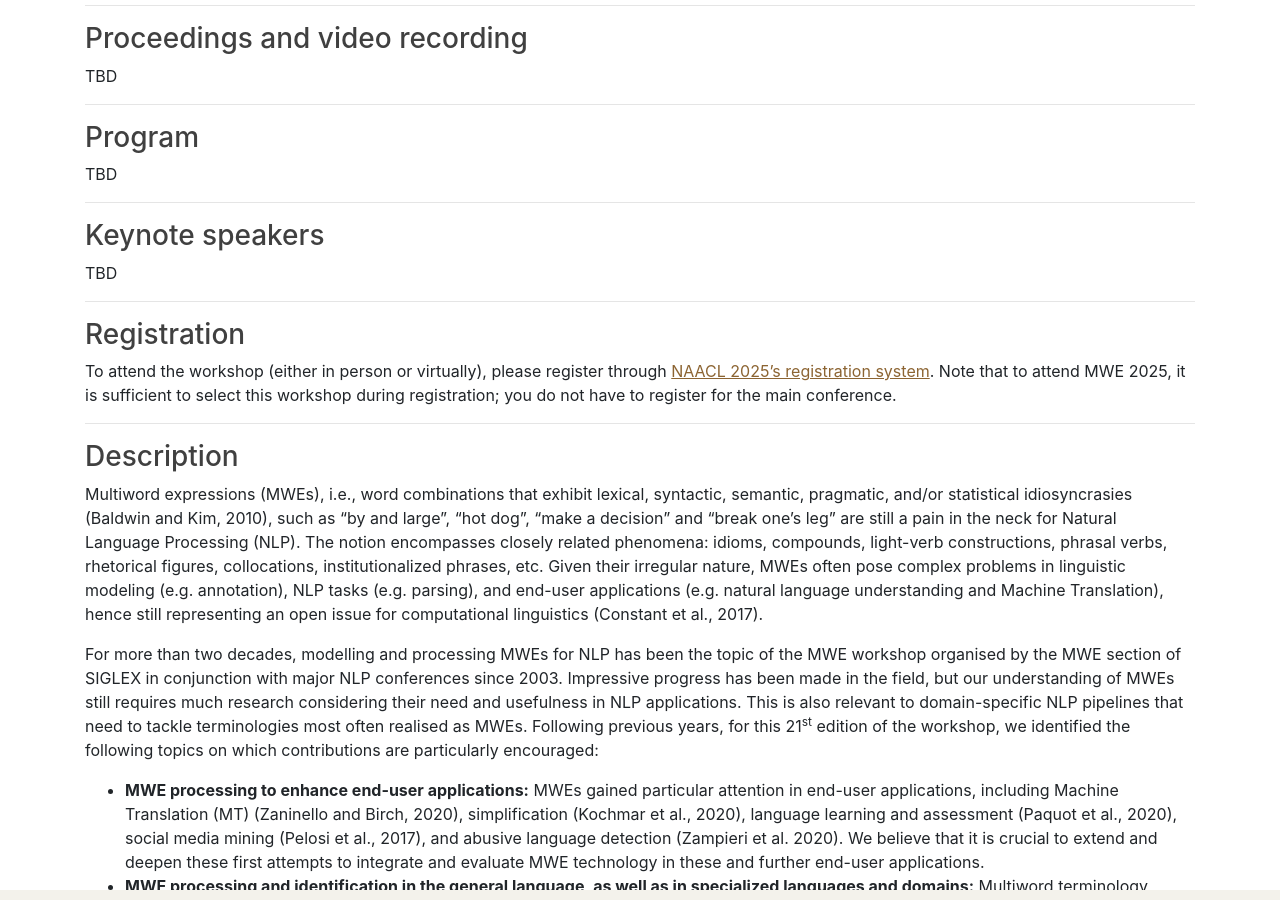
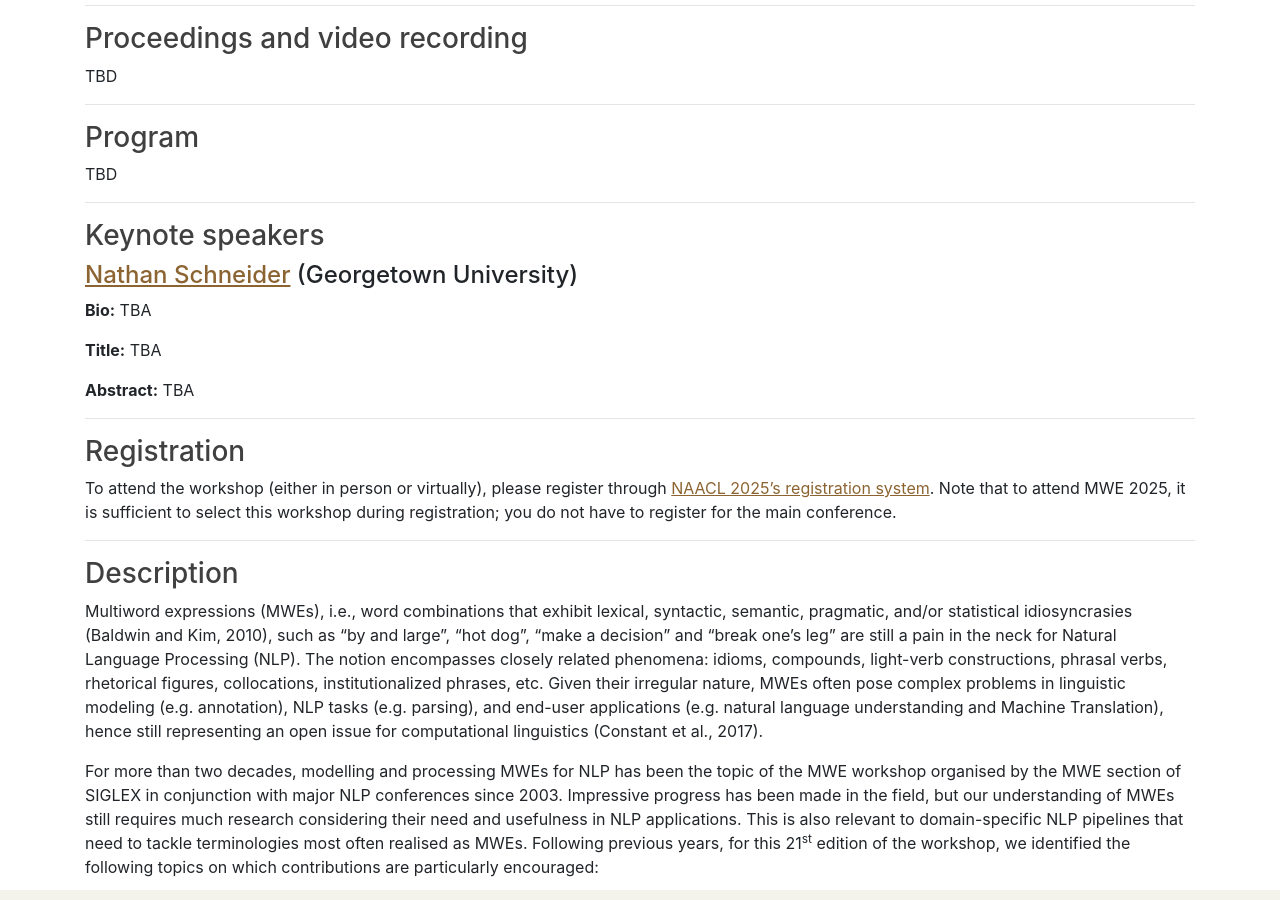
Before and after one commit to multiword/multiword.github.io, a Jekyll site: the page built from mwe2025/index.md, in a window 1280 px wide and 900 px high, scrolled down 823 px. Built offline with Jekyll 4.4.1, drawn with Linux system fonts in a browser that asks for light colours; comment, search, counter and statistics services are not loaded.

Commit message:
mwe ws2025 keynote speaker added

```diff
--- a/mwe2025/index.md
+++ b/mwe2025/index.md
@@ -84,7 +84,14 @@ TBD
 
 ### <a name="keynotes">Keynote speakers </a>
 
-TBD
+#### [Nathan Schneider]([https://www.icrea.cat/Web/ScientificStaff/leo-wanner-324](https://people.cs.georgetown.edu/nschneid/)) (Georgetown University)
+
+**Bio:** TBA
+
+**Title:** TBA
+
+**Abstract:** TBA
+
 
 -----
 ### <a name="registration"> Registration </a>
```
